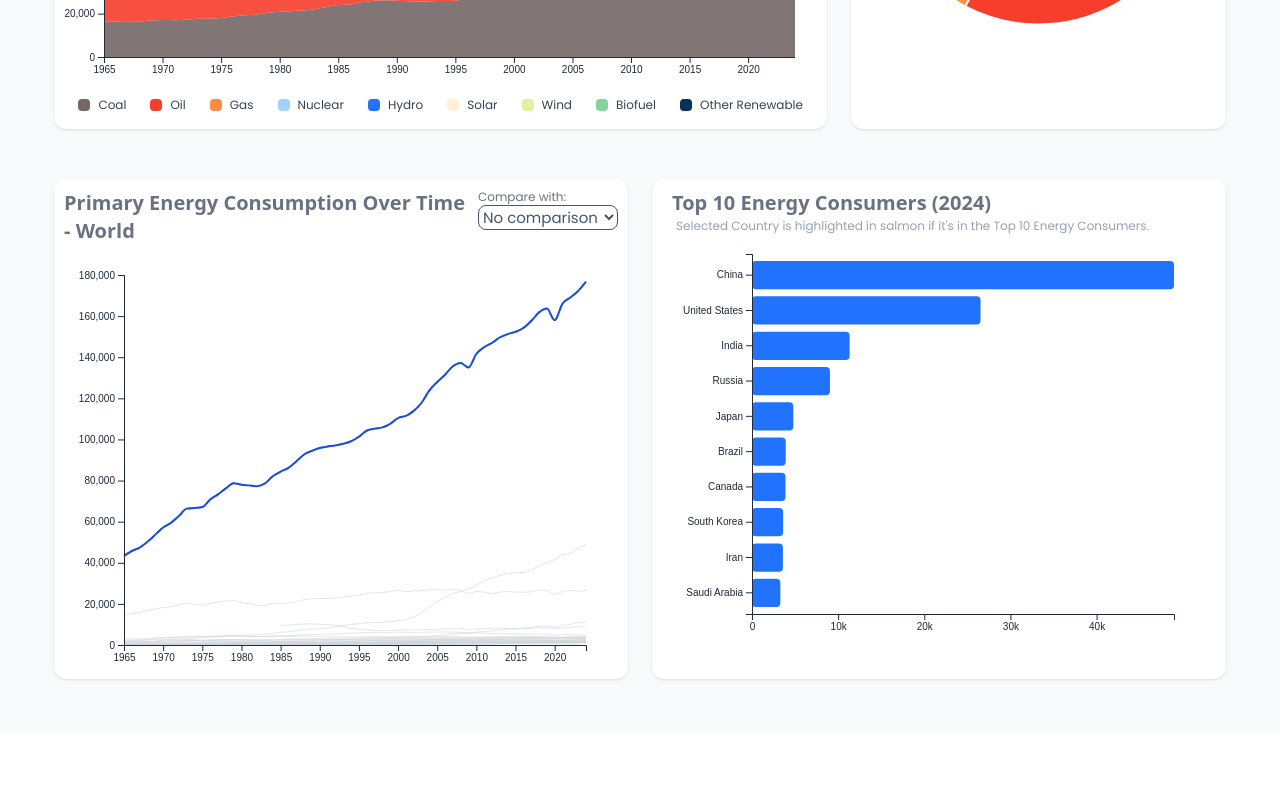
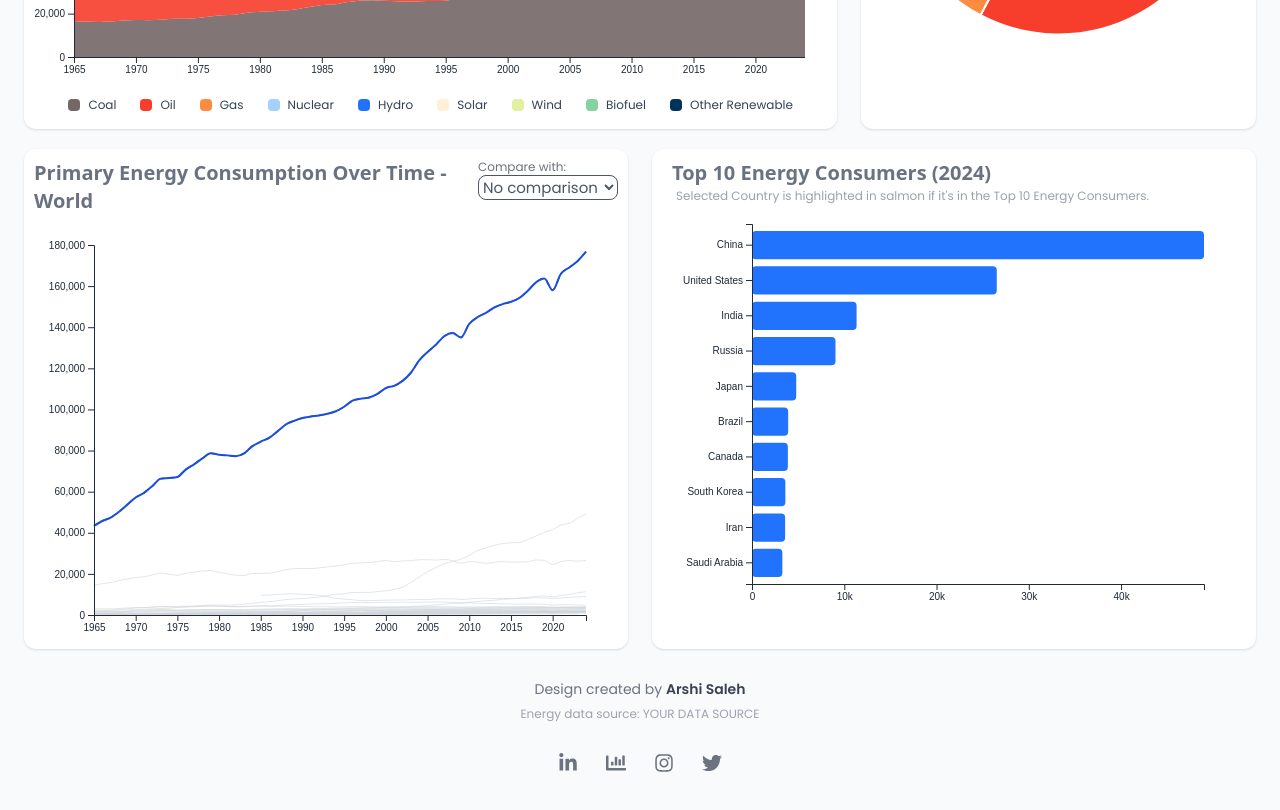
Before and after one commit to webpagearshi/energy-dashboard, a React (Vite) app: page / in a window 1280 px wide. Shown: the part 760-1570 px from the top of the page. Before the commit the page ends 1493 px from the top, so only its background shows below. Built offline with nearby package versions, Linux system fonts and the light colour scheme.

Commit message:
add footer

```diff
--- a/src/components/Dashboard.jsx
+++ b/src/components/Dashboard.jsx
@@ -14,6 +14,7 @@ import ResponsiveStackedAreaChart from "./charts/ResponsiveStackedAreaChart";
 import ResponsiveDonutChart from "./charts/ResponsiveDonutChart";
 import ResponsiveBarChart from "./charts/ResponsiveBarChart";
 import ResponsiveLineChart from "./charts/ResponsiveLineChart";
+import Footer from "./Footer";
 
 export default function Dashboard() {
   const countries = useMemo(() => {
@@ -107,7 +108,7 @@ export default function Dashboard() {
         />
       </div>
       {/* ROW 1 */}
-      <div className="max-w-7xl mx-auto px-8 mt-8" style={{ margin: "30px" }}>
+      <div className="max-w-7xl mx-auto px-8 mt-10">
         <div className="grid grid-cols-1 lg:grid-cols-3 gap-6">
           <div className="lg:col-span-2">
             <ResponsiveStackedAreaChart
@@ -126,7 +127,7 @@ export default function Dashboard() {
       </div>
       {/* ROW 2 */}
       {/* ROW 2 */}
-      <div className="max-w-7xl mx-auto px-8 mt-8" style={{ margin: "30px" }}>
+      <div className="max-w-7xl mx-auto px-8 mt-8">
         <div className="grid grid-cols-1 lg:grid-cols-2 gap-6">
           <div>
             <ResponsiveLineChart
@@ -143,6 +144,14 @@ export default function Dashboard() {
           </div>
         </div>
       </div>
+
+      {/* Footer */}
+      <div style={{ paddingTop: "30px", paddingBottom: "24px" }}>
+        <Footer
+          dataSourceName="YOUR DATA SOURCE"
+          dataSourceUrl="YOUR DATA SOURCE URL"
+        />
+      </div>
     </div>
   );
 }
--- /dev/null
+++ b/src/components/Footer.jsx
@@ -0,0 +1,98 @@
+import {
+  FaLinkedinIn,
+  FaInstagram,
+  FaTwitter,
+  FaChartBar,
+} from "react-icons/fa";
+
+const socialLinks = [
+  {
+    name: "LinkedIn",
+    url: "YOUR_LINKEDIN_URL",
+    icon: FaLinkedinIn,
+  },
+  {
+    name: "Tableau",
+    url: "YOUR_TABLEAU_URL",
+    icon: FaChartBar,
+  },
+  {
+    name: "Instagram",
+    url: "YOUR_INSTAGRAM_URL",
+    icon: FaInstagram,
+  },
+  {
+    name: "Twitter",
+    url: "YOUR_TWITTER_URL",
+    icon: FaTwitter,
+  },
+];
+
+export default function Footer({ dataSourceName, dataSourceUrl }) {
+  return (
+    <footer style={{ width: "100%", padding: "0 32px" }}>
+      <div
+        style={{
+          maxWidth: "1280px",
+          margin: "0 auto",
+          display: "flex",
+          flexDirection: "column",
+          alignItems: "center",
+          textAlign: "center",
+        }}
+      >
+        <p
+          style={{
+            fontSize: "14px",
+            color: "#6b7280",
+            margin: 0,
+          }}
+        >
+          Design created by{" "}
+          <span style={{ fontWeight: 600, color: "#374151" }}>Arshi Saleh</span>
+        </p>
+
+        <p
+          style={{
+            fontSize: "12px",
+            color: "#9ca3af",
+            margin: "5px 0 0 0",
+          }}
+        >
+          Energy data source:{" "}
+          <a href={dataSourceUrl} target="_blank" rel="noopener noreferrer">
+            {dataSourceName}
+          </a>
+        </p>
+
+        <div
+          style={{
+            display: "flex",
+            justifyContent: "center",
+            alignItems: "center",
+            gap: "28px",
+            marginTop: "30px",
+          }}
+        >
+          {socialLinks.map((social) => {
+            const Icon = social.icon;
+
+            return (
+              <a
+                key={social.name}
+                href={social.url}
+                target="_blank"
+                rel="noopener noreferrer"
+                aria-label={social.name}
+                title={social.name}
+                style={{ color: "#6b7280" }}
+              >
+                <Icon size={20} />
+              </a>
+            );
+          })}
+        </div>
+      </div>
+    </footer>
+  );
+}
--- a/vite.config.js
+++ b/vite.config.js
@@ -5,4 +5,5 @@ import tailwindcss from "@tailwindcss/vite";
 // https://vite.dev/config/
 export default defineConfig({
   plugins: [react(), tailwindcss()],
+  base: "/energy-dashboard/",
 });
```
Also changed, not shown: package.json (+5 -2 lines), 1 other file (tests, documents, lock files or other folders).
